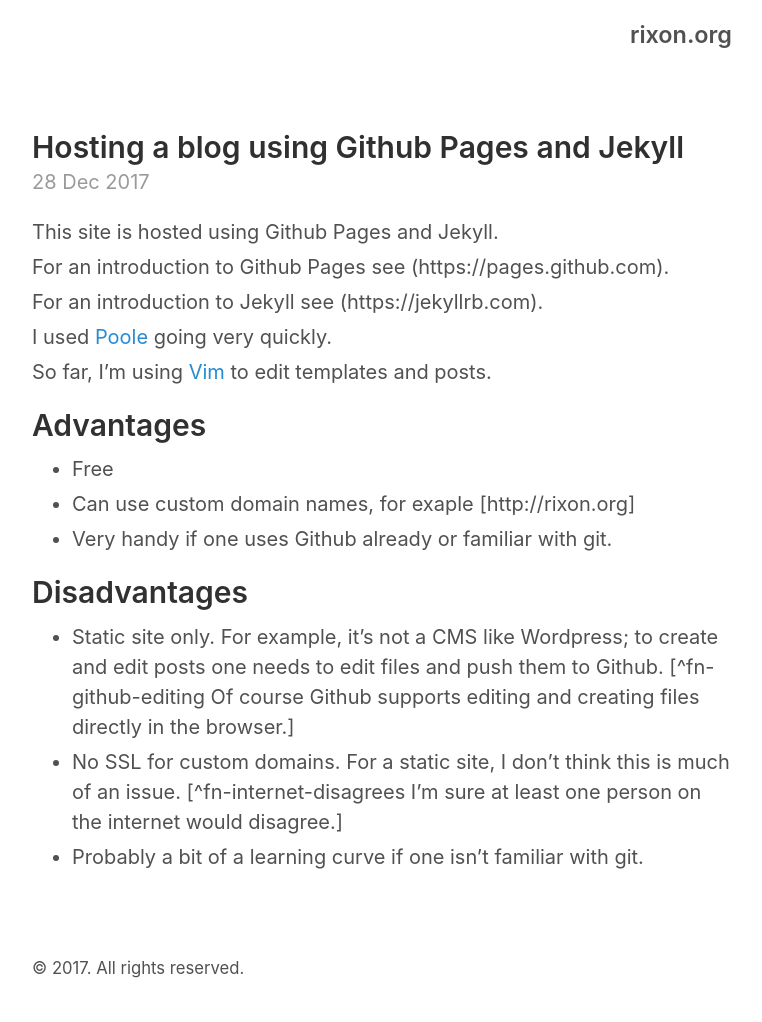
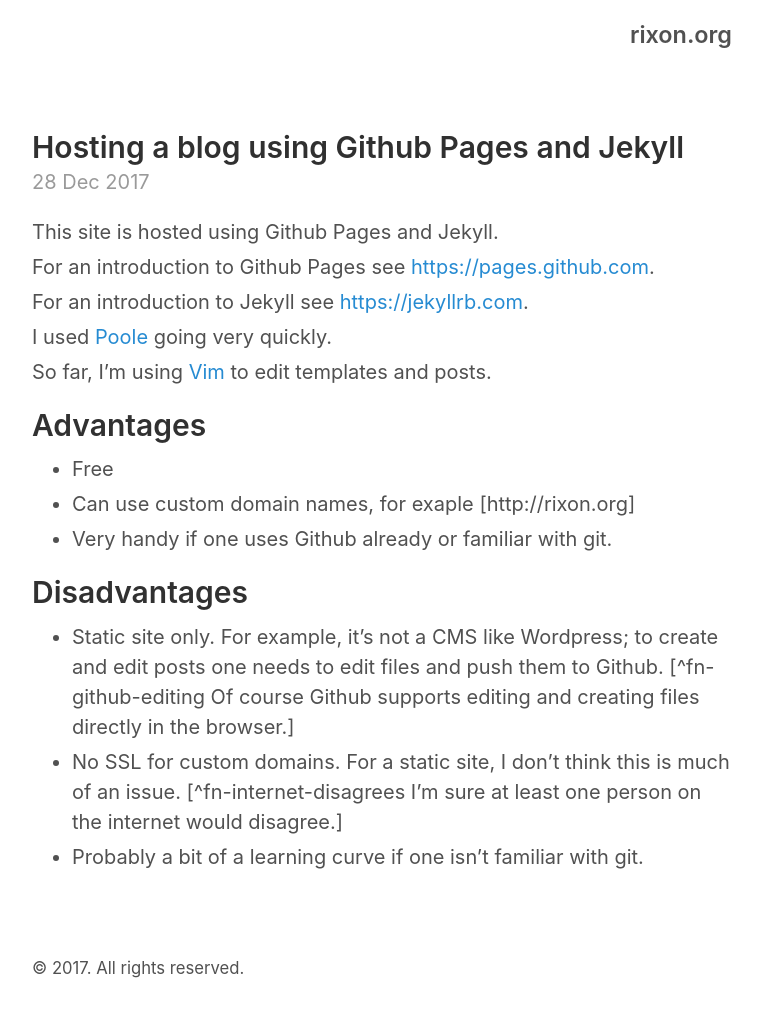
Before and after one commit to jeremyrixon/jeremyrixon, a Jekyll site: the page built from _posts/2017-12-28-hosting-with-github-jekyll.md, in a window 1280 px wide. Shown: the whole page, without its empty margins (258-1020 px from the left). Built offline with Jekyll 4.4.1, drawn with Linux system fonts in a browser that asks for light colours; some of the changed lines change nothing that is shown.

Commit message:
setting up

```diff
--- a/_posts/2017-12-28-hosting-with-github-jekyll.md
+++ b/_posts/2017-12-28-hosting-with-github-jekyll.md
@@ -7,9 +7,9 @@
 
 <!-- more -->
 
-For an introduction to Github Pages see (https://pages.github.com).
+For an introduction to Github Pages see [https://pages.github.com](https://pages.github.com).
 
-For an introduction to Jekyll see (https://jekyllrb.com).
+For an introduction to Jekyll see [https://jekyllrb.com](https://jekyllrb.com).
 
 I used [Poole](http://getpoole.com) going very quickly.
 
```
